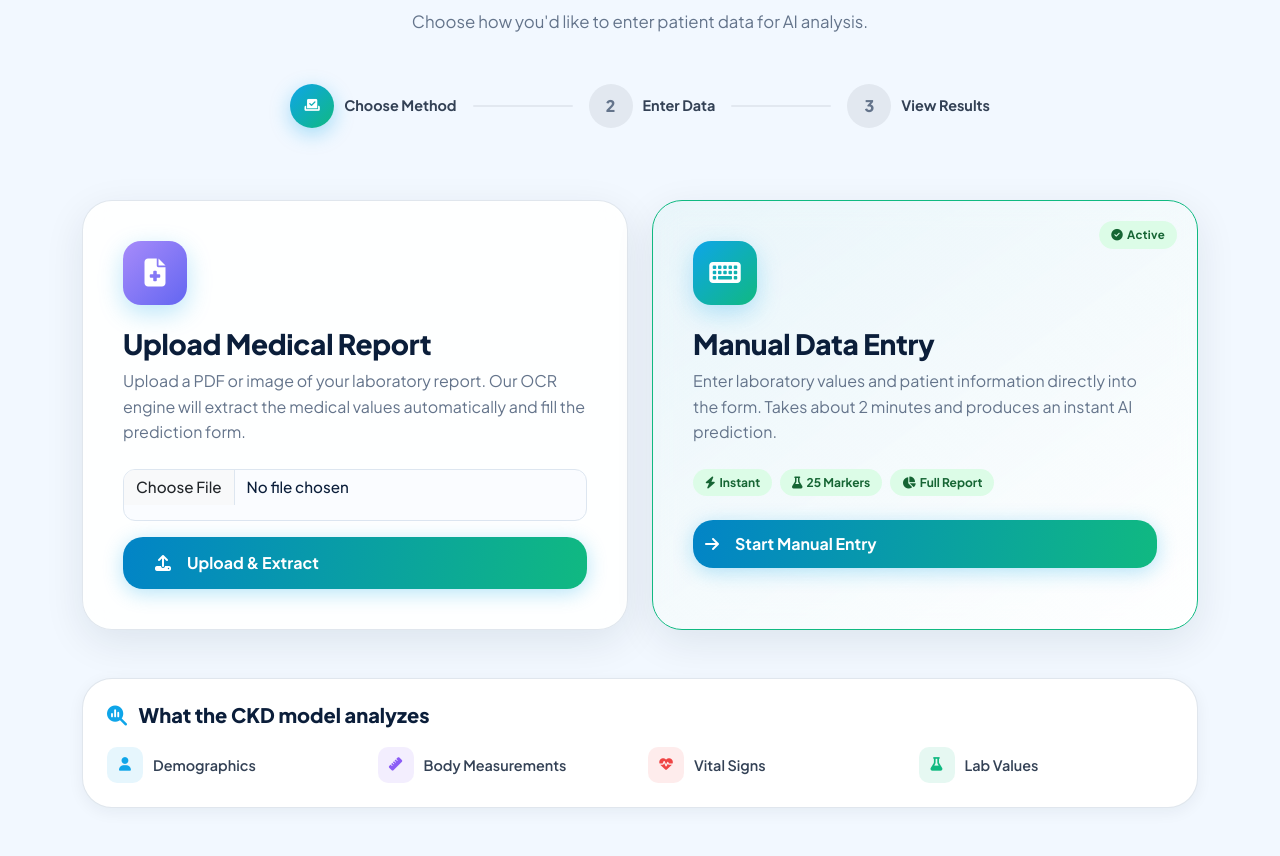
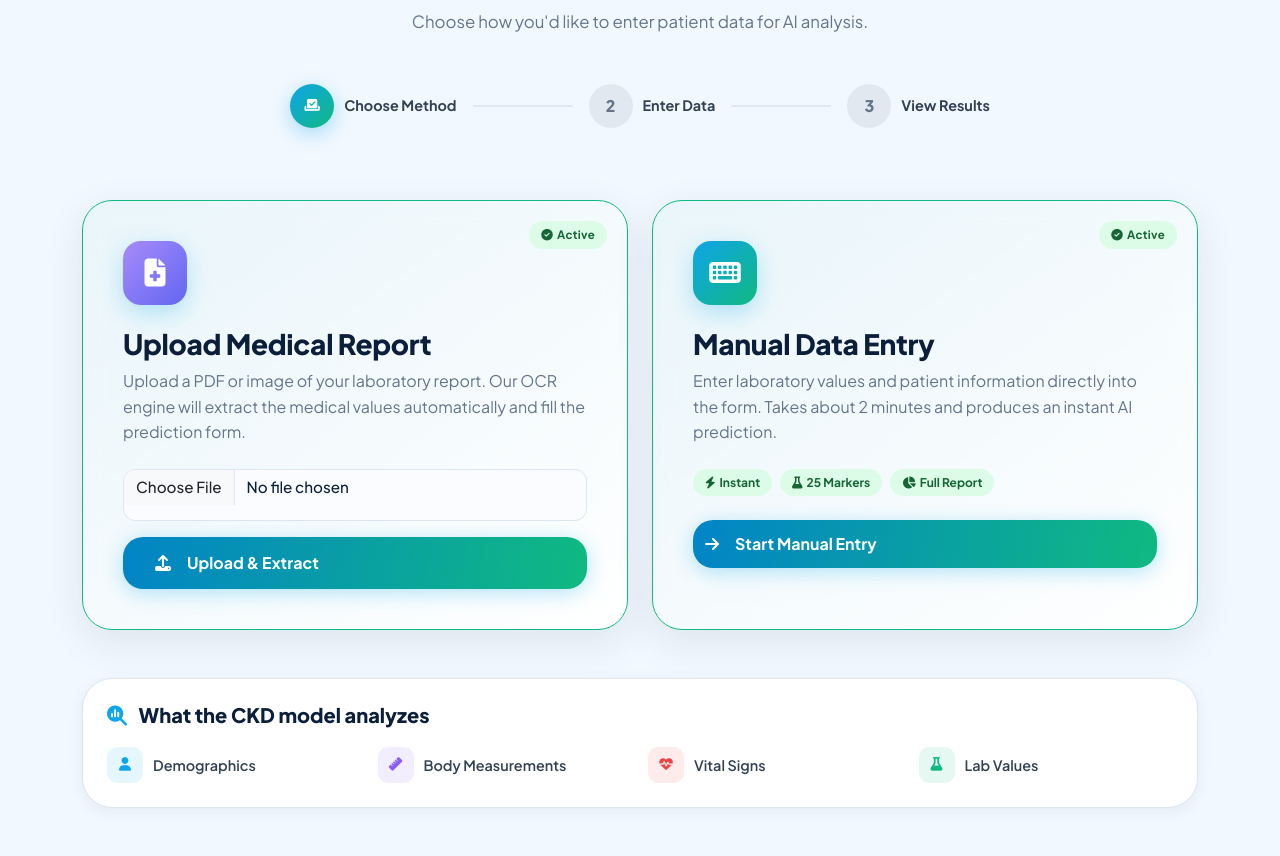
Before and after one commit to HarisRahman99/MediPredict-AI, a Flask app: page /ckd in a window 1280 px wide. Shown: the part 280-1136 px from the top of the page. Run offline with Flask 3, Linux system fonts and the light colour scheme.

Commit message:
Update ckd_home.html

```diff
--- a/templates/ckd_home.html
+++ b/templates/ckd_home.html
@@ -65,7 +65,10 @@
 
     <!-- Upload -->
     <div class="col-md-6">
-  <div class="method-card">
+   <div class="method-card active-card h-100">
+          <div class="active-badge">
+            <i class="fa-solid fa-circle-check me-1"></i>Active
+          </div>
 
     <div class="method-icon" style="background:linear-gradient(135deg,#a78bfa,#6366f1);">
       <i class="fa-solid fa-file-medical"></i>
@@ -115,7 +118,7 @@
   </div>
 </div>
 
-    <!-- Manual Entry (Active) -->
+    <!-- Manual Entry  -->
     <div class="col-md-6">
       <a href="/ckd-form" style="text-decoration:none;color:inherit;display:block;height:100%;">
         <div class="method-card active-card h-100">
```
